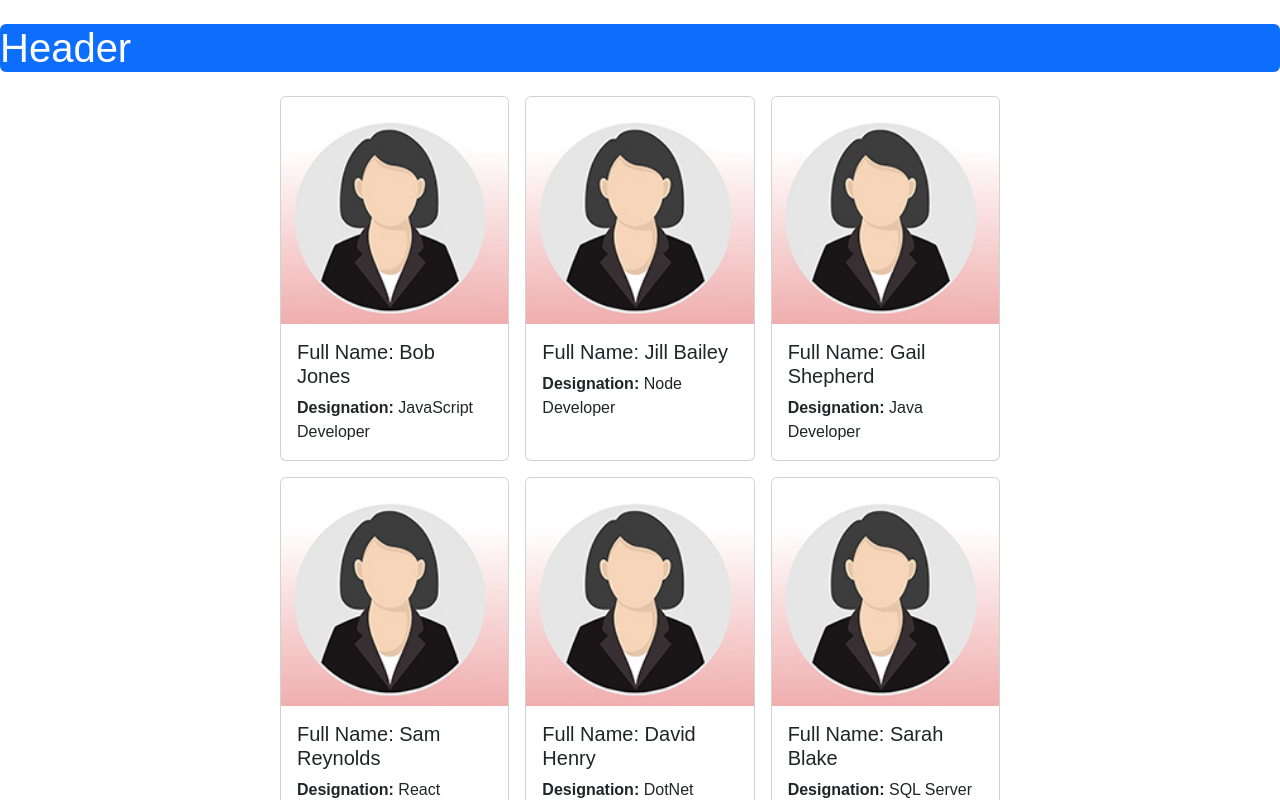
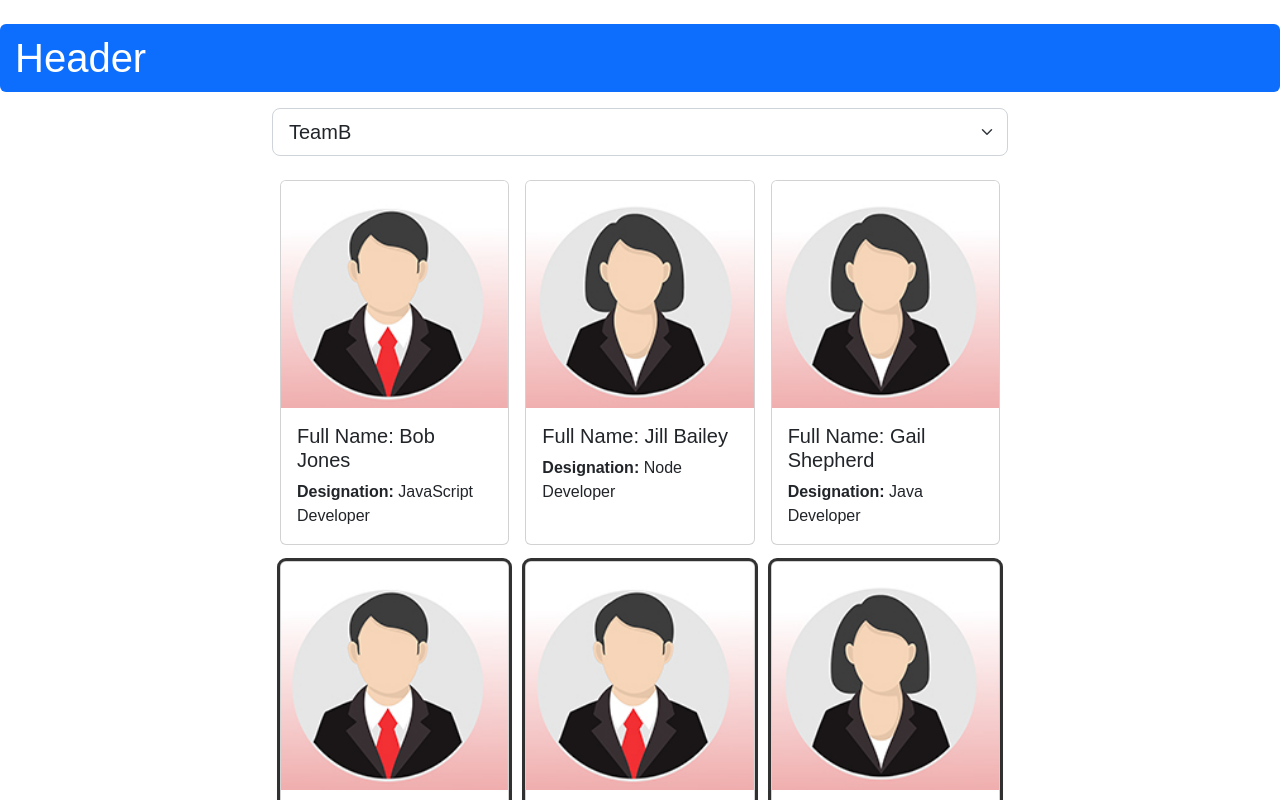
Before and after one commit to LaurisGi/ReactJs, a React (Create React App) app: page / in a window 1280 px wide. Shown: the top 800 px of the page. Built offline with nearby package versions, Linux system fonts and the light colour scheme; the HTML template or start-up script is replaced by a standard one.

Commit message:
1.1 commit

```diff
--- a/src/App.css
+++ b/src/App.css
@@ -7,3 +7,7 @@
   display: grid;
   grid-template-columns: 1fr 1fr 1fr;
 }
+
+.standout{
+  box-shadow: rgba(0,0,0,0.16) 0px 1px 4px, rgb(51,51,51) 0px 0px 0px 3px;
+}
--- a/src/App.js
+++ b/src/App.js
@@ -2,13 +2,118 @@
 import { Header } from "../src/Header/Header"
 import { Footer } from "../src/Footer/Footer"
 import Employees from "../src/Employees/Employees"
+import { useState } from 'react';
 
 function App() {
+
+  const [selectedTeam, setTeam] = useState("TeamB");
+
+  const [employees, setEmployees] = useState([{
+      id: 1,
+      fullName: "Bob Jones",
+      designation: "JavaScript Developer",
+      gender: "male",
+      teamName: "TeamA"
+    },
+    {
+      id: 2,
+      fullName: "Jill Bailey",
+      designation: "Node Developer",
+      gender: "female",
+      teamName: "TeamA"
+    },
+    {
+      id: 3,
+      fullName: "Gail Shepherd",
+      designation: "Java Developer",
+      gender: "female",
+      teamName: "TeamA"
+    },
+    {
+      id: 4,
+      fullName: "Sam Reynolds",
+      designation: "React Developer",
+      gender: "male",
+      teamName: "TeamB"
+    },
+    {
+      id: 5,
+      fullName: "David Henry",
+      designation: "DotNet Developer",
+      gender: "male",
+      teamName: "TeamB"
+    },
+    {
+      id: 6,
+      fullName: "Sarah Blake",
+      designation: "SQL Server DBA",
+      gender: "female",
+      teamName: "TeamB"
+    },
+    {
+      id: 7,
+      fullName: "James Bennet",
+      designation: "Angular Developer",
+      gender: "male",
+      teamName: "TeamC"
+    },
+    {
+      id: 8,
+      fullName: "Jessica Faye",
+      designation: "API Developer",
+      gender: "female",
+      teamName: "TeamC"
+    },
+    {
+      id: 9,
+      fullName: "Lita Stone",
+      designation: "C++ Developer",
+      gender: "female",
+      teamName: "TeamC"
+    },
+    {
+      id: 10,
+      fullName: "Daniel Young",
+      designation: "Python Developer",
+      gender: "male",
+      teamName: "TeamD"
+    },
+    {
+      id: 11,
+      fullName: "Adrian Jacobs",
+      designation: "Vue Developer",
+      gender: "male",
+      teamName: "TeamD"
+    },
+    {
+      id: 12,
+      fullName: "Devin Monroe",
+      designation: "Graphic Designer",
+      gender: "male",
+      teamName: "TeamD"
+    }])
+
+    function handleTeamSelectionChange(event)
+    {
+      setTeam(event.target.value);
+    }
+
+    function handeEmployeeCardClick(event){
+      const transformedEmployees = employees.map((employee) => employee.id === parseInt(event.currentTarget.id)
+        ? (employee.teamName === selectedTeam) ? {...employee, teamName:''} : {...employee, teamName: selectedTeam }
+        : employee);
+      setEmployees(transformedEmployees);
+
+    }
 
   return (
     <div className='App'>
       <Header/>
-      <Employees/>
+      <Employees employees={employees}
+                selectedTeam={selectedTeam}
+                handeEmployeeCardClick={handeEmployeeCardClick}
+                handleTeamSelectionChange={handleTeamSelectionChange}
+                 />
       <Footer/>
       <button type="button" className="btn btn-primary">Primary</button>
       <button type="button" className="btn btn-secondary">Secondary</button>
--- a/src/Employees/Employees.js
+++ b/src/Employees/Employees.js
@@ -2,102 +2,32 @@
 import femaleProfile from '../images/femaleProfile.jpg';
 import maleProfile from '../images/maleProfile.jpg';
 
-const Employees = () => {
+const Employees = ({employees,selectedTeam,handeEmployeeCardClick,handleTeamSelectionChange}) => {
 
-    const [employees, setEmployees] = useState([{
-        id: 1,
-        fullName: "Bob Jones",
-        designation: "JavaScript Developer",
-        gender: "male",
-        teamName: "TeamA"
-      },
-      {
-        id: 2,
-        fullName: "Jill Bailey",
-        designation: "Node Developer",
-        gender: "female",
-        teamName: "TeamA"
-      },
-      {
-        id: 3,
-        fullName: "Gail Shepherd",
-        designation: "Java Developer",
-        gender: "female",
-        teamName: "TeamA"
-      },
-      {
-        id: 4,
-        fullName: "Sam Reynolds",
-        designation: "React Developer",
-        gender: "male",
-        teamName: "TeamB"
-      },
-      {
-        id: 5,
-        fullName: "David Henry",
-        designation: "DotNet Developer",
-        gender: "male",
-        teamName: "TeamB"
-      },
-      {
-        id: 6,
-        fullName: "Sarah Blake",
-        designation: "SQL Server DBA",
-        gender: "female",
-        teamName: "TeamB"
-      },
-      {
-        id: 7,
-        fullName: "James Bennet",
-        designation: "Angular Developer",
-        gender: "male",
-        teamName: "TeamC"
-      },
-      {
-        id: 8,
-        fullName: "Jessica Faye",
-        designation: "API Developer",
-        gender: "female",
-        teamName: "TeamC"
-      },
-      {
-        id: 9,
-        fullName: "Lita Stone",
-        designation: "C++ Developer",
-        gender: "female",
-        teamName: "TeamC"
-      },
-      {
-        id: 10,
-        fullName: "Daniel Young",
-        designation: "Python Developer",
-        gender: "male",
-        teamName: "TeamD"
-      },
-      {
-        id: 11,
-        fullName: "Adrian Jacobs",
-        designation: "Vue Developer",
-        gender: "male",
-        teamName: "TeamD"
-      },
-      {
-        id: 12,
-        fullName: "Devin Monroe",
-        designation: "Graphic Designer",
-        gender: "male",
-        teamName: "TeamD"
-      }])
+
 
     return (
         <main className="container">
-            <div class="row justify-content-center mt-3 mb-3">
-                <div class="col-8">
-                <div class="card-collection">
+          <div className="row justify-content-center mt-3 mb-3">
+            <div className="col-8">
+                <select className="form-select form-select-lg" value={selectedTeam} onChange={handleTeamSelectionChange}>
+                  <option value="TeamA">TeamA</option>
+                  <option value="TeamB">TeamB</option>
+                  <option value="TeamC">TeamC</option>
+                  <option value="TeamD">TeamD</option>
+                </select>
+            </div>
+          </div>
+            <div className="row justify-content-center mt-3 mb-3">
+                <div className="col-8">
+                <div className="card-collection">
                     {
                         employees.map((employee) => (
-                            <div id={employee.id} className="card m-2" style={{cursor:"pointer"}}>
-                                <img src={femaleProfile} className="card-img-top"/>
+                            <div id={employee.id} className={(employee.teamName === selectedTeam?'card m-2 standout':'card m-2')} style={{cursor:"pointer"}} onClick ={handeEmployeeCardClick}>
+
+                                {(employee.gender === 'male')?<img src={maleProfile} className="card-img-top"/>
+                                                              :<img src={femaleProfile} className="card-img-top"/>}
+
                                 <div className="card-body">
                                     <h5 className="card-title">Full Name: {employee.fullName}</h5>
                                     <p className="card-text"><b>Designation:</b> {employee.designation}</p>
--- a/src/Header/Header.js
+++ b/src/Header/Header.js
@@ -1,7 +1,7 @@
 export const Header = () => {
     return (
         <header>
-            <h1 className="mt-4 p5 bg-primary text-white rounded">Header</h1>
+            <h1 className="mt-4 p5 bg-primary text-white rounded" style={{padding: "10px 15px"}}>Header</h1>
         </header>
     )
 }
```
